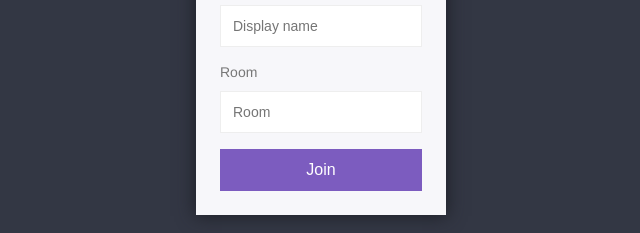
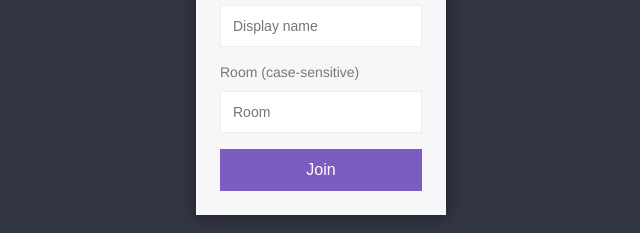
Before and after one commit to fopineda/chat-app, a website: page public/index.html in a window 1280 px wide. Shown: the part 346-579 px from the top of the page, 319-959 px from the left. Drawn offline with Linux system fonts and the light colour scheme.

Commit message:
note on room label

```diff
--- a/public/index.html
+++ b/public/index.html
@@ -13,7 +13,7 @@
             <form action="/chat.html">
                 <label>Display name</label>
                 <input type="text" name="username" placeholder="Display name" required>
-                <label>Room</label>
+                <label>Room (case-sensitive)</label>
                 <input type="text" name="room" placeholder="Room" required>
                 <button>Join</button>
             </form>
```
